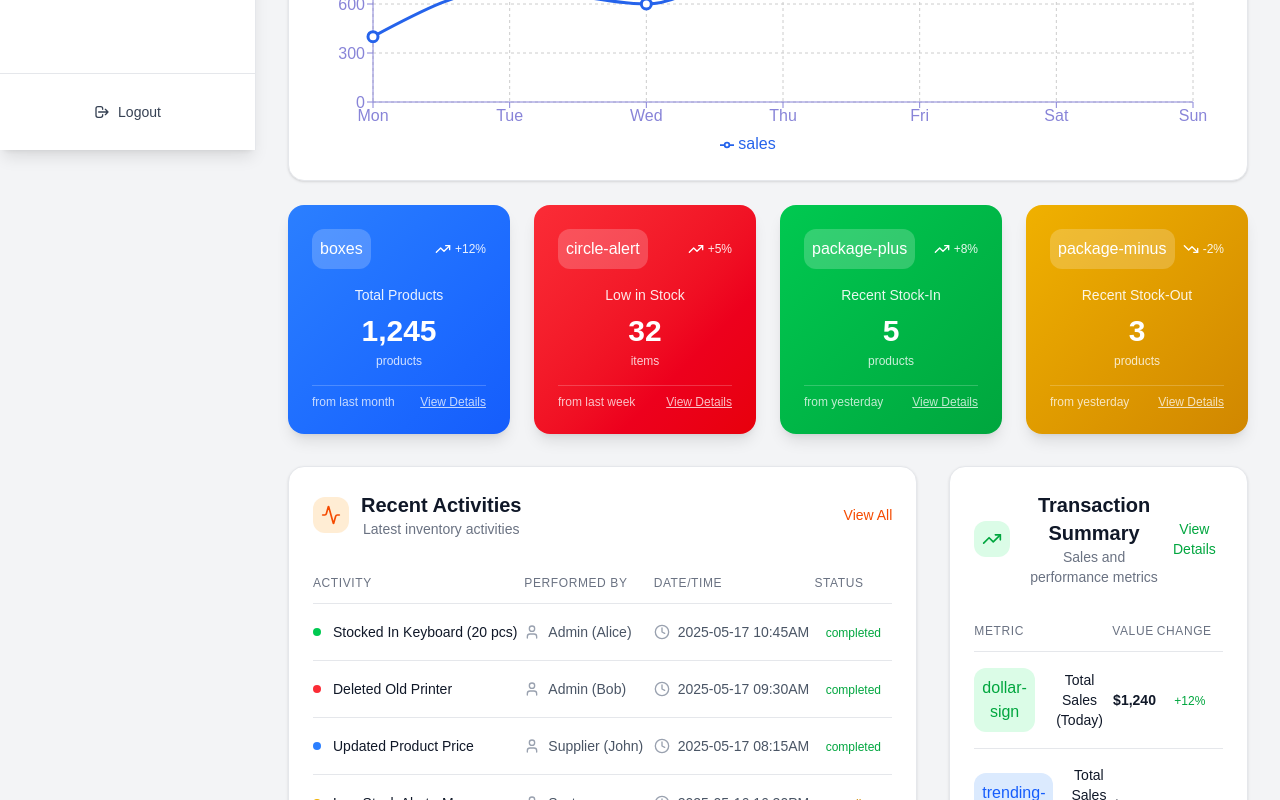
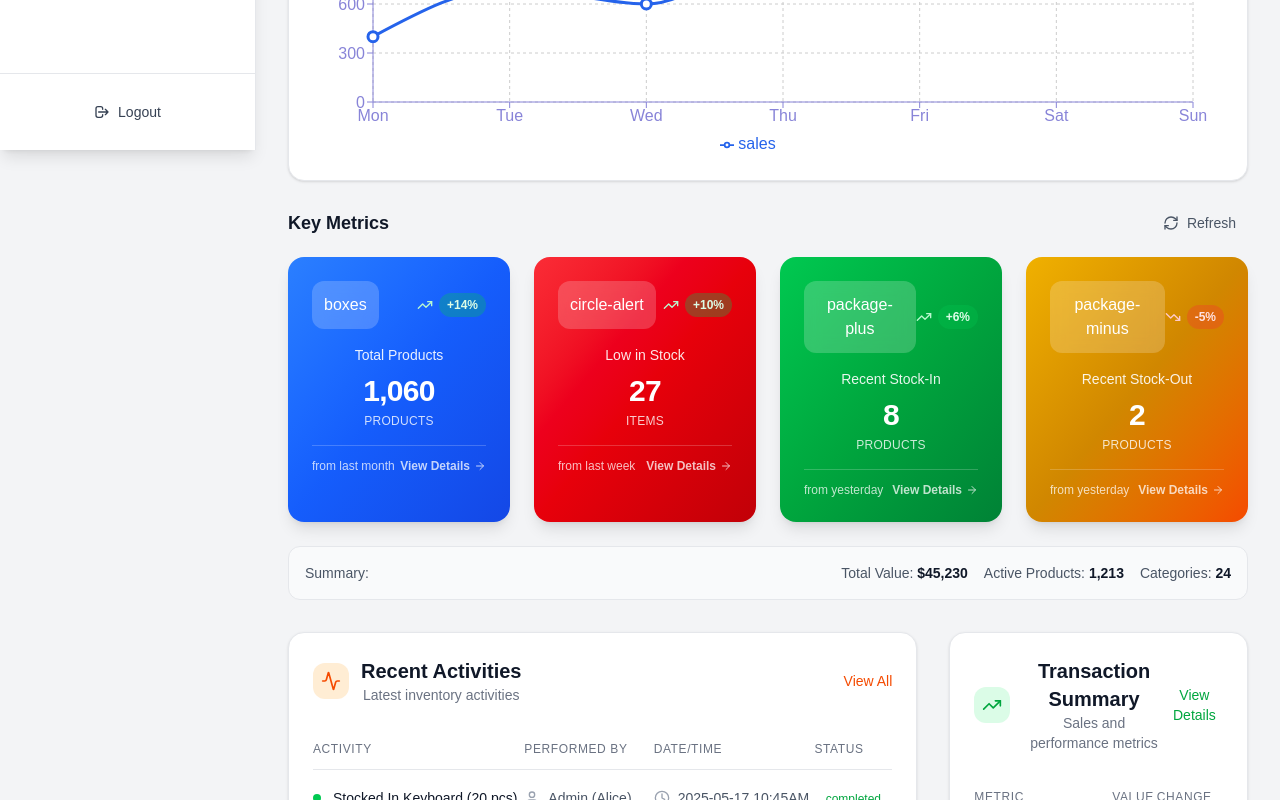
Before and after one commit to Hong-Layeang/QuickStock, a React (Vite) app in the folder frontend/: page /admin/dashboard in a window 1280 px wide. Shown: the part 650-1450 px from the top of the page. Built offline with nearby package versions, Linux system fonts and the light colour scheme; sample sign-in values are in the browser's storage.

Commit message:
adjust for deployment testing

```diff
--- a/frontend/src/components/DashboardCards.jsx
+++ b/frontend/src/components/DashboardCards.jsx
@@ -1,81 +1,170 @@
-import { Boxes, PackagePlus, CircleAlert, PackageMinus, TrendingUp, TrendingDown } from "lucide-react"
+import { Boxes, PackagePlus, CircleAlert, PackageMinus, TrendingUp, TrendingDown, ArrowRight, RefreshCw } from "lucide-react"
 import { useNavigate } from "react-router-dom"
+import { useState } from "react"
 
-const DashboardCards = ({ cards }) => {
+const DashboardCards = ({ cards, loading = false, onRefresh }) => {
   const navigate = useNavigate();
+  const [refreshing, setRefreshing] = useState(false);
+
   const sampleCards = [
     {
       icon: <Boxes className="w-6 h-6" />,
       title: "Total Products",
       value: "1,245",
       subtitle: "products",
-      bg: "bg-gradient-to-br from-blue-500 to-blue-600",
+      bg: "bg-gradient-to-br from-blue-500 via-blue-600 to-blue-700",
       text: "text-white",
       trend: "+12%",
       trendDirection: "up",
       change: "from last month",
-      onClick: () => navigate('/admin/products')
+      onClick: () => navigate('/admin/products'),
+      description: "Total number of products in inventory"
     },
     {
       icon: <CircleAlert className="w-6 h-6" />,
       title: "Low in Stock",
       value: "32",
       subtitle: "items",
-      bg: "bg-gradient-to-br from-red-500 to-red-600",
+      bg: "bg-gradient-to-br from-red-500 via-red-600 to-red-700",
       text: "text-white",
       trend: "+5%",
       trendDirection: "up",
       change: "from last week",
-      onClick: () => navigate('/admin/products?filter=low-stock')
+      onClick: () => navigate('/admin/products?filter=low-stock'),
+      description: "Products that need restocking"
     },
     {
       icon: <PackagePlus className="w-6 h-6" />,
       title: "Recent Stock-In",
       value: "5",
       subtitle: "products",
-      bg: "bg-gradient-to-br from-green-500 to-green-600",
+      bg: "bg-gradient-to-br from-green-500 via-green-600 to-green-700",
       text: "text-white",
       trend: "+8%",
       trendDirection: "up",
       change: "from yesterday",
-      onClick: () => navigate('/admin/products?filter=stock-in')
+      onClick: () => navigate('/admin/products?filter=stock-in'),
+      description: "Products added to inventory recently"
     },
     {
       icon: <PackageMinus className="w-6 h-6" />,
       title: "Recent Stock-Out",
       value: "3",
       subtitle: "products",
-      bg: "bg-gradient-to-br from-yellow-500 to-yellow-600",
+      bg: "bg-gradient-to-br from-yellow-500 via-yellow-600 to-orange-600",
       text: "text-white",
       trend: "-2%",
       trendDirection: "down",
       change: "from yesterday",
-      onClick: () => navigate('/admin/products?filter=stock-out')
+      onClick: () => navigate('/admin/products?filter=stock-out'),
+      description: "Products that went out of stock"
     },
   ];
+
   const displayCards = cards && cards.length > 0 ? cards : sampleCards;
 
+  const handleRefresh = async () => {
+    if (onRefresh) {
+      setRefreshing(true);
+      try {
+        await onRefresh();
+      } finally {
+        setRefreshing(false);
+      }
+    }
+  };
+
+  if (loading) {
     return (
+      <div className="grid grid-cols-1 sm:grid-cols-2 lg:grid-cols-4 gap-4 md:gap-6">
+        {[1, 2, 3, 4].map((i) => (
+          <div key={i} className="bg-white dark:bg-gray-800 rounded-2xl shadow-lg border border-gray-200 dark:border-gray-700 overflow-hidden">
+            <div className="p-6 animate-pulse">
+              <div className="space-y-4">
+                <div className="flex items-center justify-between">
+                  <div className="w-10 h-10 bg-gray-300 dark:bg-gray-600 rounded-xl"></div>
+                  <div className="w-16 h-4 bg-gray-300 dark:bg-gray-600 rounded"></div>
+                </div>
+                <div className="space-y-2">
+                  <div className="w-24 h-4 bg-gray-300 dark:bg-gray-600 rounded"></div>
+                  <div className="w-16 h-8 bg-gray-300 dark:bg-gray-600 rounded"></div>
+                  <div className="w-20 h-3 bg-gray-300 dark:bg-gray-600 rounded"></div>
+                </div>
+                <div className="pt-2 border-t border-gray-200 dark:border-gray-700">
+                  <div className="flex items-center justify-between">
+                    <div className="w-20 h-3 bg-gray-300 dark:bg-gray-600 rounded"></div>
+                    <div className="w-16 h-3 bg-gray-300 dark:bg-gray-600 rounded"></div>
+                  </div>
+                </div>
+              </div>
+            </div>
+          </div>
+        ))}
+      </div>
+    );
+  }
+
+  return (
+    <div className="space-y-4">
+      {/* Header with refresh button */}
+      <div className="flex items-center justify-between">
+        <h3 className="text-lg font-semibold text-gray-900 dark:text-white">
+          Key Metrics
+        </h3>
+        {onRefresh && (
+          <button
+            onClick={handleRefresh}
+            disabled={refreshing}
+            className="flex items-center gap-2 px-3 py-2 text-sm font-medium text-gray-600 dark:text-gray-400 hover:text-gray-900 dark:hover:text-white transition-colors duration-200 disabled:opacity-50"
+            aria-label="Refresh dashboard data"
+          >
+            <RefreshCw className={`w-4 h-4 ${refreshing ? 'animate-spin' : ''}`} />
+            {refreshing ? 'Refreshing...' : 'Refresh'}
+          </button>
+        )}
+      </div>
+
+      {/* Cards Grid */}
       <div className="grid grid-cols-1 sm:grid-cols-2 lg:grid-cols-4 gap-4 md:gap-6">
         {displayCards.map((card, idx) => (
           <div
             key={idx}
-          className={`${card.bg} ${card.text} rounded-2xl shadow-lg hover:shadow-xl transition-all duration-300 transform hover:scale-105 group cursor-pointer`}
+            className={`${card.bg} ${card.text} rounded-2xl shadow-lg hover:shadow-2xl transition-all duration-500 transform hover:scale-105 group cursor-pointer relative overflow-hidden`}
+            onClick={card.onClick}
+            role="button"
+            tabIndex={0}
+            onKeyDown={(e) => {
+              if (e.key === 'Enter' || e.key === ' ') {
+                e.preventDefault();
+                card.onClick();
+              }
+            }}
+            aria-label={`${card.title}: ${card.value} ${card.subtitle}. ${card.description || ''}`}
           >
-          <div className="p-6">
+            {/* Animated background overlay */}
+            <div className="absolute inset-0 bg-white/10 opacity-0 group-hover:opacity-100 transition-opacity duration-300"></div>
+
+            {/* Shimmer effect */}
+            <div className="absolute inset-0 bg-gradient-to-r from-transparent via-white/20 to-transparent -translate-x-full group-hover:translate-x-full transition-transform duration-1000"></div>
+
+            <div className="relative p-6">
               <div className="space-y-4">
                 {/* Header */}
                 <div className="flex items-center justify-between">
-                <div className="p-2 bg-white/20 rounded-xl group-hover:bg-white/30 transition-colors">
+                  <div className="p-3 bg-white/20 rounded-xl group-hover:bg-white/30 group-hover:scale-110 transition-all duration-300 backdrop-blur-sm">
                     {card.icon}
                   </div>
-                <div className="flex items-center gap-1">
+                  <div className="flex items-center gap-1.5">
                     {card.trendDirection === "up" ? (
-                    <TrendingUp className="w-4 h-4" />
+                      <TrendingUp className="w-4 h-4 text-green-200" />
                     ) : (
-                    <TrendingDown className="w-4 h-4" />
+                      <TrendingDown className="w-4 h-4 text-red-200" />
                     )}
-                  <span className="text-xs font-medium opacity-90">
+                    <span className={`text-xs font-semibold px-2 py-1 rounded-full ${
+                      card.trendDirection === "up"
+                        ? "bg-green-500/30 text-green-100"
+                        : "bg-red-500/30 text-red-100"
+                    }`}>
                       {card.trend}
                     </span>
                   </div>
@@ -83,29 +172,51 @@ const DashboardCards = ({ cards }) => {
 
                 {/* Content */}
                 <div className="space-y-2">
-                <h3 className="text-sm font-medium opacity-90">{card.title}</h3>
+                  <h3 className="text-sm font-medium opacity-90 group-hover:opacity-100 transition-opacity">
+                    {card.title}
+                  </h3>
                   <div className="space-y-1">
-                  <p className="text-3xl font-bold">{card.value}</p>
-                  <p className="text-xs opacity-80">{card.subtitle}</p>
+                    <p className="text-3xl font-bold tracking-tight group-hover:scale-105 transition-transform duration-300">
+                      {card.value}
+                    </p>
+                    <p className="text-xs opacity-80 font-medium uppercase tracking-wide">
+                      {card.subtitle}
+                    </p>
                   </div>
                 </div>
 
                 {/* Footer */}
-              <div className="pt-2 border-t border-white/20">
+                <div className="pt-3 border-t border-white/20">
                   <div className="flex items-center justify-between">
-                  <span className="text-xs opacity-75">{card.change}</span>
-                  <button
-                    className="text-xs underline opacity-75 hover:opacity-100 transition-opacity font-medium"
-                    onClick={card.onClick}
-                  >
-                    View Details
-                  </button>
+                    <span className="text-xs opacity-75 font-medium">
+                      {card.change}
+                    </span>
+                    <div className="flex items-center gap-1 text-xs font-semibold opacity-75 group-hover:opacity-100 transition-all duration-300 group-hover:translate-x-1">
+                      <span>View Details</span>
+                      <ArrowRight className="w-3 h-3 group-hover:translate-x-0.5 transition-transform duration-300" />
                     </div>
                   </div>
                 </div>
               </div>
             </div>
+
+            {/* Focus ring for accessibility */}
+            <div className="absolute inset-0 rounded-2xl ring-2 ring-white/0 focus-within:ring-white/50 transition-all duration-200 pointer-events-none"></div>
+          </div>
         ))}
+      </div>
+
+      {/* Quick Stats Summary */}
+      <div className="mt-6 p-4 bg-gray-50 dark:bg-gray-800/50 rounded-xl border border-gray-200 dark:border-gray-700">
+        <div className="flex items-center justify-between text-sm text-gray-600 dark:text-gray-400">
+          <span className="font-medium">Summary:</span>
+          <div className="flex items-center gap-4">
+            <span>Total Value: <span className="font-semibold text-gray-900 dark:text-white">$45,230</span></span>
+            <span>Active Products: <span className="font-semibold text-gray-900 dark:text-white">1,213</span></span>
+            <span>Categories: <span className="font-semibold text-gray-900 dark:text-white">24</span></span>
+          </div>
+        </div>
+      </div>
     </div>
   )
 }
--- a/frontend/src/pages/admin/DashBoard.jsx
+++ b/frontend/src/pages/admin/DashBoard.jsx
@@ -53,16 +53,14 @@ export default function DashBoard() {
         <SalesAnalyticsChart loading={loading} error={error} />
 
         {/* Dashboard Cards */}
-        {loading ? (
-          <div className="grid grid-cols-1 sm:grid-cols-2 lg:grid-cols-4 gap-4 md:gap-6 animate-pulse">
-            {[1,2,3,4].map(i => (
-              <div key={i} className="h-36 bg-gray-200 dark:bg-gray-700 rounded-2xl" />
-            ))}
-          </div>
-        ) : error ? (
+        {error ? (
           <div className="text-red-600 dark:text-red-400 font-semibold p-4">{error}</div>
         ) : (
-          <DashboardCards cards={cards} />
+          <DashboardCards
+            cards={cards}
+            loading={loading}
+            onRefresh={fetchDashboard}
+          />
         )}
 
         {/* Tables Section */}
```
Also changed, not shown: frontend/src/pages/admin/mockDashboardApi.js (+22 -12 lines), frontend/src/store/useAuthStore.js (+62 -11 lines), frontend/src/store/useProductStore.js (+20 -33 lines), frontend/src/store/useUserStore.js (+52 -31 lines). Lines whose indentation alone changed are shown as unchanged.
